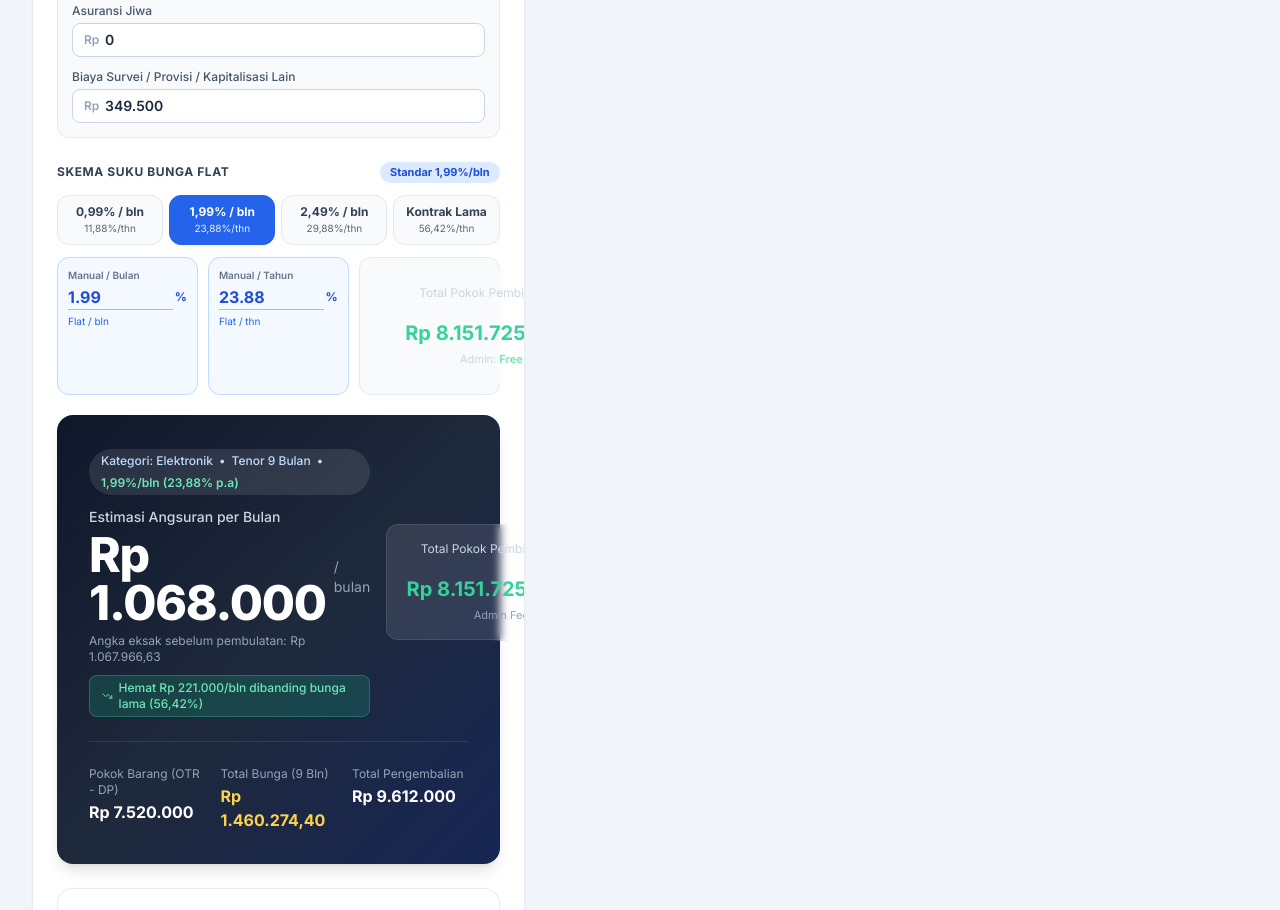
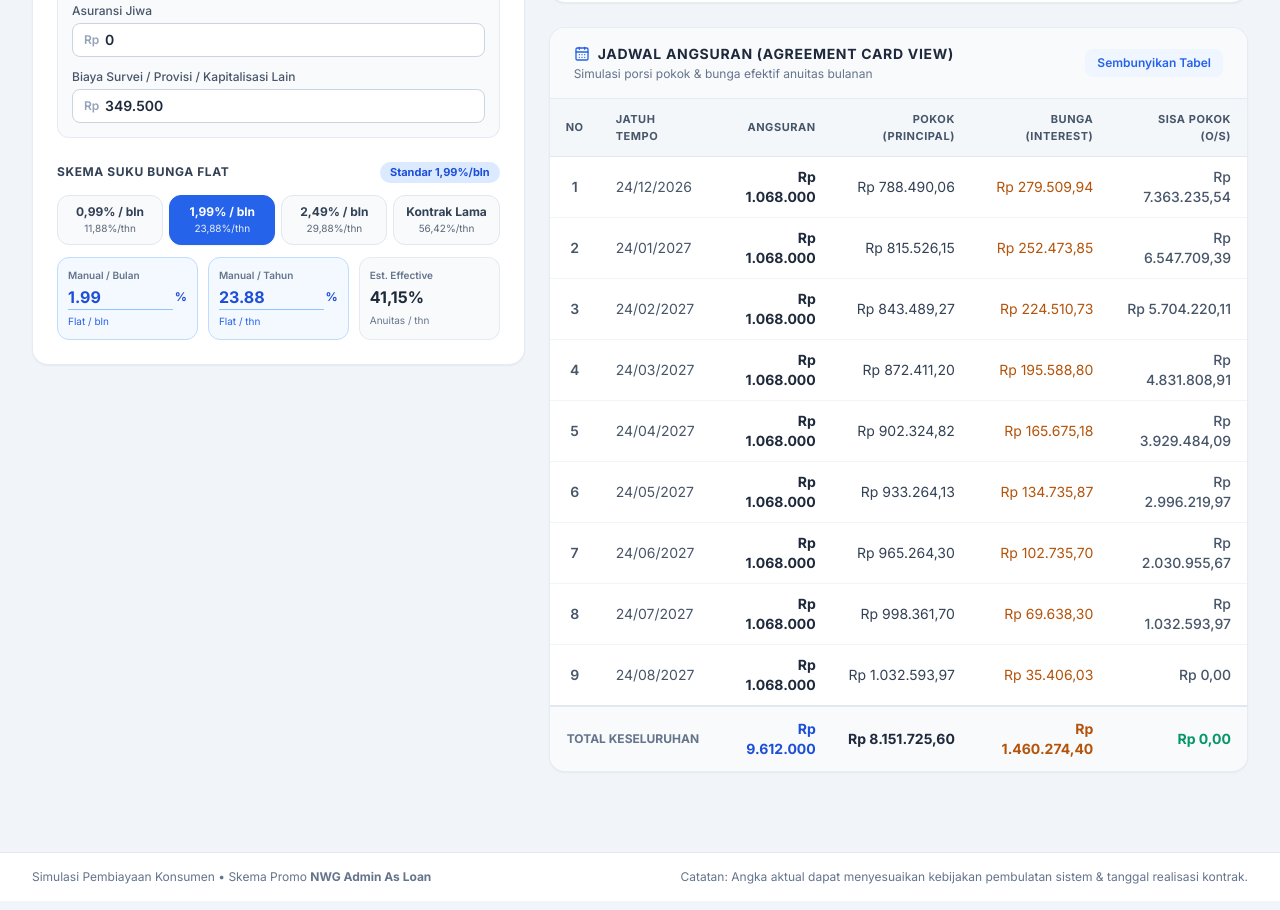
Before and after one commit to praskp-oss/Kalkulator, a plain HTML site: page index.html in a window 1280 px wide. Shown: the part 990-1900 px from the top of the page. Drawn offline with nearby package versions, Linux system fonts and the light colour scheme.

Commit message:
Update index.html

```diff
--- a/index.html
+++ b/index.html
@@ -325,11 +325,11 @@
                                     <div class="text-[10px] text-blue-600 mt-1">Flat / thn</div>
                                 </div>
                                 <div class="bg-slate-50 border border-slate-200/80 rounded-xl p-2.5">
-                        <div class="bg-white/10 backdrop-blur-sm rounded-xl p-4 border border-white/10 sm:text-right min-w-[205px]">
-                            <p class="text-xs text-slate-300">Total Pokok Pembiayaan (NTF)</p>
-                            <p id="res-ntf" class="text-xl font-bold text-emerald-400 mt-0.5">Rp 8.151.725,60</p>
-                            <p id="res-admin-summary" class="text-[11px] text-slate-300 mt-1">Admin: <span class="text-emerald-300 font-semibold">Free (Rp 0)</span></p>
-                            <p id="res-tdp-summary" class="text-[11px] text-amber-300 mt-0.5 hidden">Total Bayar Awal (TDP): <span class="font-bold">Rp 0</span></p>
+                                    <div class="text-[10px] font-semibold text-slate-500">Est. Effective</div>
+                                    <div id="display-effective-rate" class="font-bold text-slate-800 text-sm sm:text-base mt-0.5">42,41%</div>
+                                    <div class="text-[10px] text-slate-500 mt-1">Anuitas / thn</div>
+                                </div>
+                            </div>
                         </div>
                     </div>
                 </div>
@@ -361,10 +361,11 @@
                             </div>
                         </div>
 
-                        <div class="bg-white/10 backdrop-blur-sm rounded-xl p-4 border border-white/10 sm:text-right min-w-[190px]">
+                        <div class="bg-white/10 backdrop-blur-sm rounded-xl p-4 border border-white/10 sm:text-right min-w-[205px]">
                             <p class="text-xs text-slate-300">Total Pokok Pembiayaan (NTF)</p>
                             <p id="res-ntf" class="text-xl font-bold text-emerald-400 mt-0.5">Rp 8.151.725,60</p>
-                            <p class="text-[11px] text-slate-400 mt-1">Admin Fee: <span class="text-white font-semibold">Rp 0</span></p>
+                            <p id="res-admin-summary" class="text-[11px] text-slate-300 mt-1">Admin: <span class="text-emerald-300 font-semibold">Free (Rp 0)</span></p>
+                            <p id="res-tdp-summary" class="text-[11px] text-amber-300 mt-0.5 hidden">Total Bayar Awal (TDP): <span class="font-bold">Rp 0</span></p>
                         </div>
                     </div>
 
```
